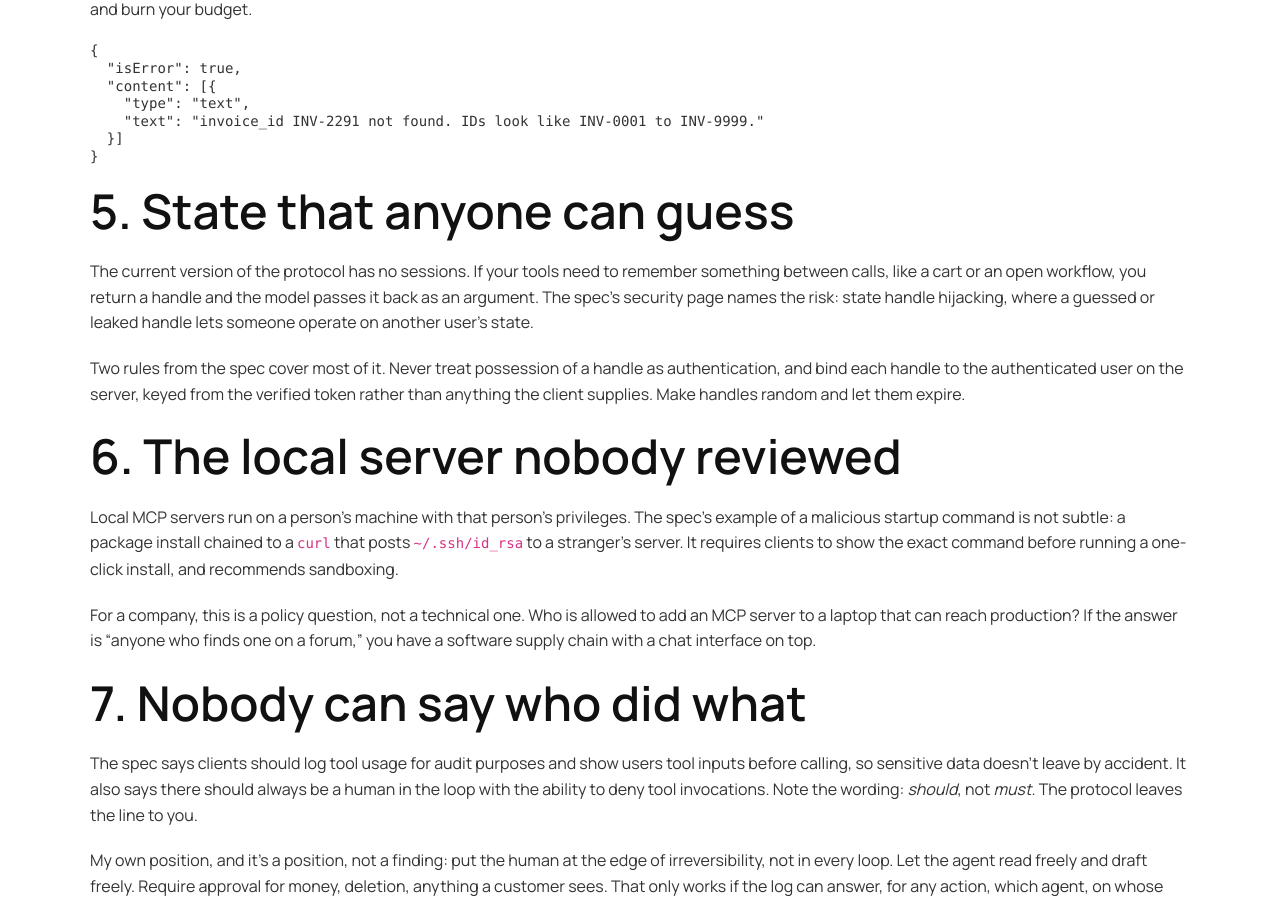
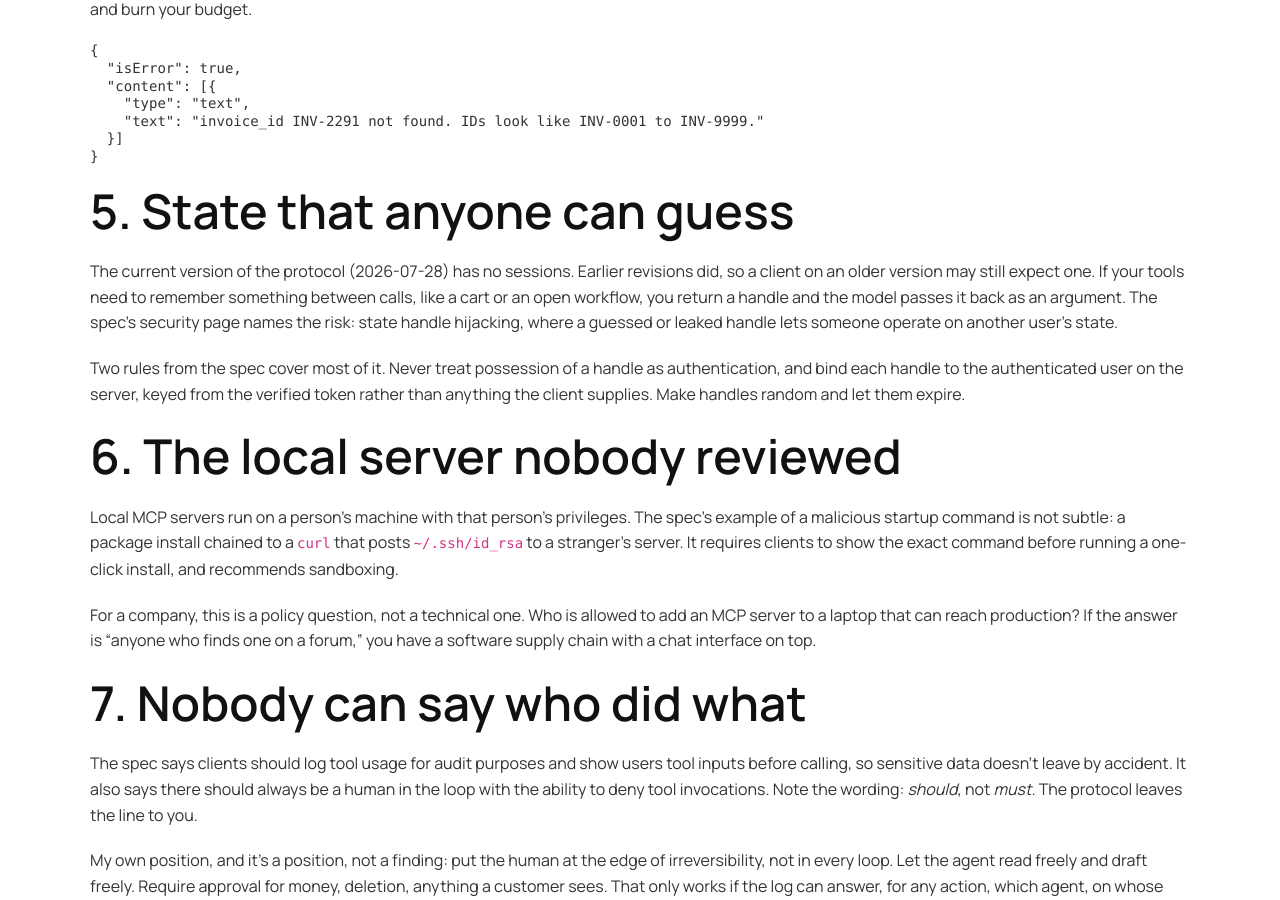
Before and after one commit to gritsa/www-gritsa.github.io, a Jekyll site: the page built from _posts/2026-10-07-mcp-servers-in-production-what-breaks-first.md, in a window 1280 px wide and 900 px high, scrolled down 3075 px. Built offline with Jekyll 4.4.1, drawn with Linux system fonts in a browser that asks for light colours.

Commit message:
MCP production post: name the spec version behind the no-sessions claim

```diff
--- a/_posts/2026-10-07-mcp-servers-in-production-what-breaks-first.md
+++ b/_posts/2026-10-07-mcp-servers-in-production-what-breaks-first.md
@@ -72,7 +72,7 @@ The spec's own example is a good standard: "Invalid departure date: must be in t
 
 ## 5. State that anyone can guess
 
-The current version of the protocol has no sessions. If your tools need to remember something between calls, like a cart or an open workflow, you return a handle and the model passes it back as an argument. The spec's security page names the risk: state handle hijacking, where a guessed or leaked handle lets someone operate on another user's state.
+The current version of the protocol (2026-07-28) has no sessions. Earlier revisions did, so a client on an older version may still expect one. If your tools need to remember something between calls, like a cart or an open workflow, you return a handle and the model passes it back as an argument. The spec's security page names the risk: state handle hijacking, where a guessed or leaked handle lets someone operate on another user's state.
 
 Two rules from the spec cover most of it. Never treat possession of a handle as authentication, and bind each handle to the authenticated user on the server, keyed from the verified token rather than anything the client supplies. Make handles random and let them expire.
 
```
